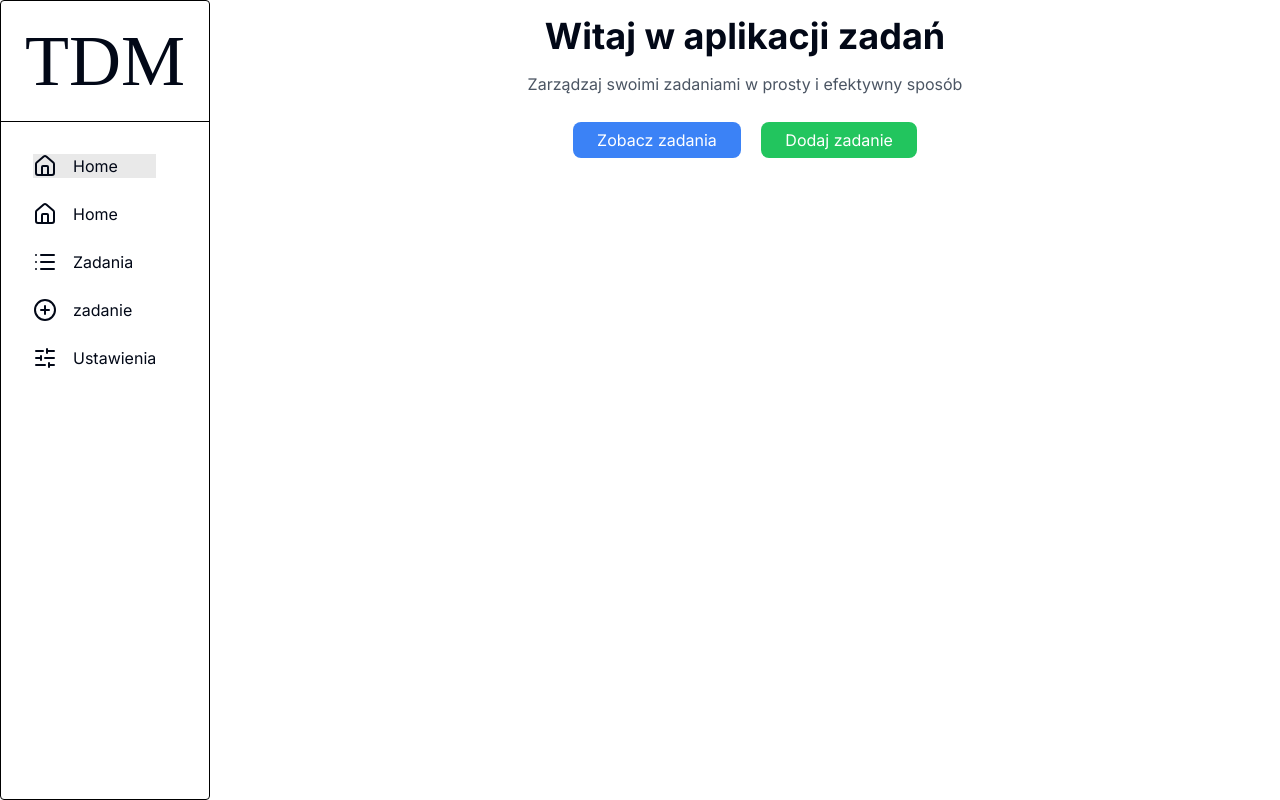
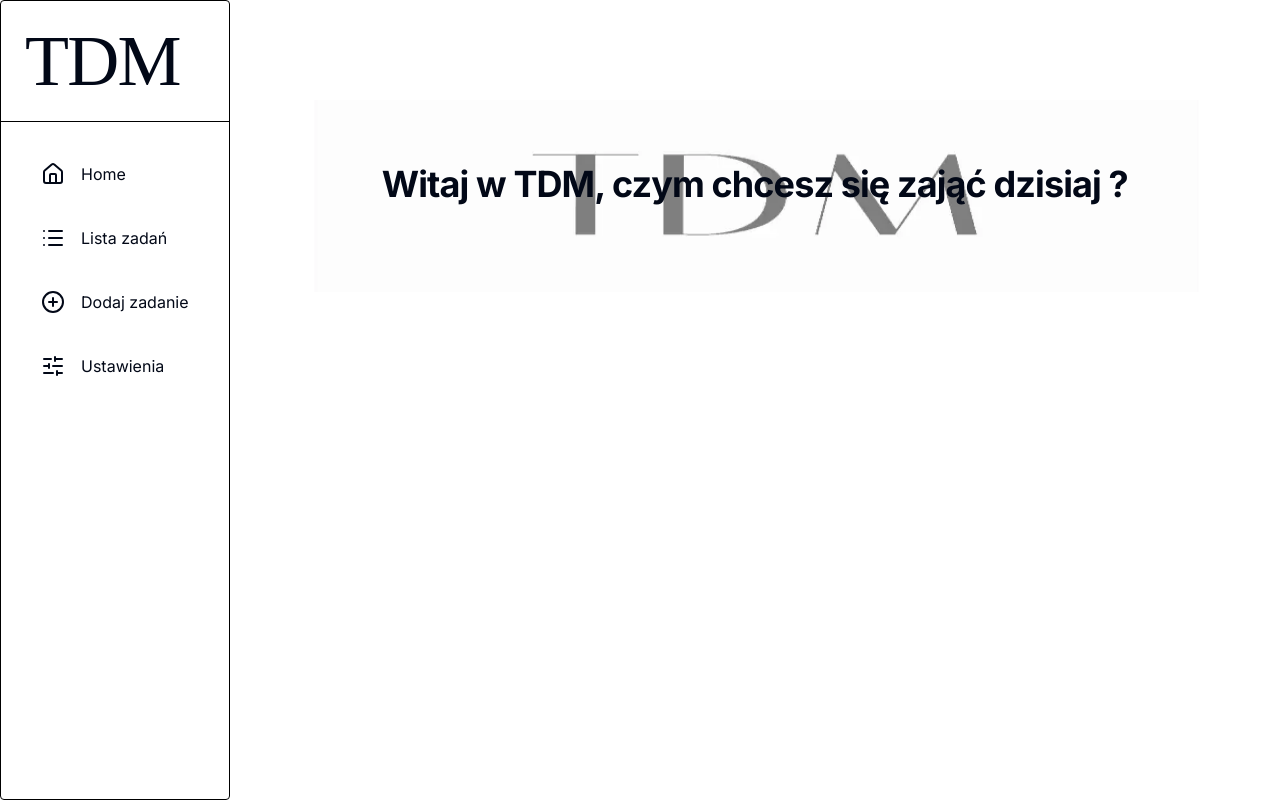
Before and after one commit to BartekFo/task-management-app, a SvelteKit app: page / in a window 1280 px wide. Built offline with nearby package versions, Linux system fonts and the light colour scheme; a web font is replaced by a local one.

Commit message:
feat: finish sidebar; start home page; start tasks list

```diff
--- a/src/app.css
+++ b/src/app.css
@@ -77,6 +77,26 @@
 		@apply bg-background text-foreground;
 	}
 
+	h1 {
+		@apply scroll-m-20 text-4xl font-extrabold tracking-tight lg:text-5xl;
+	}
+
+	h2 {
+		@apply scroll-m-20 border-b pb-2 text-3xl font-semibold tracking-tight transition-colors first:mt-0;
+	}
+
+	h3 {
+		@apply scroll-m-20 text-2xl font-semibold tracking-tight;
+	}
+
+	h4 {
+		@apply scroll-m-20 text-xl font-semibold tracking-tight;
+	}
+
+	p {
+		@apply leading-7 [&:not(:first-child)]:mt-6;
+	}
+
 	.font-italiana {
 		font-family: 'Italiana', serif;
 	}
--- a/src/lib/components/ui/navLink/navLink.svelte
+++ b/src/lib/components/ui/navLink/navLink.svelte
@@ -9,7 +9,10 @@
 	}
 
 	let { Icon, href, label }: Props = $props();
-	const active = $page.url.pathname.startsWith(href);
 </script>
 
-<a {href} class={`flex gap-4 ${active ? 'bg-[#E9E9E9]' : ''}`}><Icon /> {label}</a>
+<a
+	{href}
+	class="flex gap-4 whitespace-nowrap rounded p-2"
+	class:nav-link-active={$page.url.pathname === href}><Icon /> {label}</a
+>
--- a/src/routes/+layout.svelte
+++ b/src/routes/+layout.svelte
@@ -13,15 +13,14 @@
 		<div class="flex items-center justify-between p-8">
 			<div class="flex flex-col gap-6">
 				<NavLink href="/" Icon={Home} label="Home" />
-				<a href="/" class="flex gap-4"><Home /> Home</a>
-				<a href="/tasks" class="flex gap-4"><List />Zadania</a>
-				<a href="/tasks/add" class="flex gap-4"><CirclePlus /> zadanie</a>
-				<a href="/settings" class="flex gap-4"><SlidersHorizontal /> Ustawienia</a>
+				<NavLink href="/tasks" Icon={List} label="Lista zadań" />
+				<NavLink href="/tasks/add" Icon={CirclePlus} label="Dodaj zadanie" />
+				<NavLink href="/settings" Icon={SlidersHorizontal} label="Ustawienia" />
 			</div>
 		</div>
 	</nav>
 
-	<main class="container mx-auto p-4">
+	<main class="container mx-auto p-16">
 		{@render children()}
 	</main>
 </div>
--- a/src/routes/+page.svelte
+++ b/src/routes/+page.svelte
@@ -1,12 +1,12 @@
-<div class="max-w-2xl mx-auto text-center">
-	<h1 class="text-4xl font-bold mb-4">Witaj w aplikacji zadań</h1>
-	<p class="mb-8 text-gray-600">Zarządzaj swoimi zadaniami w prosty i efektywny sposób</p>
-	<div class="space-x-4">
-		<a href="/tasks" class="bg-blue-500 text-white px-6 py-2 rounded-lg hover:bg-blue-600">
-			Zobacz zadania
-		</a>
-		<a href="/tasks/add" class="bg-green-500 text-white px-6 py-2 rounded-lg hover:bg-green-600">
-			Dodaj zadanie
-		</a>
+<script lang="ts">
+	import logo from '$lib/assets/main-logo.webp';
+</script>
+
+<div class="mx-auto mt-9 max-w-4xl text-center">
+	<div class="relative w-full">
+		<img src={logo} alt="Logo" class="h-48" />
+		<h1 class="absolute top-1/3 mb-4 w-full text-4xl font-bold">
+			Witaj w TDM, czym chcesz się zająć dzisiaj ?
+		</h1>
 	</div>
 </div>
--- a/src/routes/tasks/+page.svelte
+++ b/src/routes/tasks/+page.svelte
@@ -1,16 +1,20 @@
 <script lang="ts">
 	import { taskStore } from '$lib/stores/tasks';
+	import Button from '$lib/components/ui/button/button.svelte';
 </script>
 
-<div class="max-w-2xl mx-auto">
-	<h2 class="text-2xl font-bold mb-4">Lista zadań</h2>
-
+<div class="flex flex-col gap-6">
+	<h1>Lista zadań</h1>
+	<div class="h-px w-full bg-black"></div>
+	<Button class="max-w-max" href="/tasks/add">Nowe zadanie</Button>
 	{#if $taskStore.length === 0}
 		<p class="text-gray-600">Brak zadań do wyświetlenia</p>
 	{:else}
 		<div class="space-y-4">
 			{#each $taskStore as task}
-				<div class="flex items-center justify-between p-4 bg-white rounded-lg shadow dark:bg-gray-800">
+				<div
+					class="flex items-center justify-between rounded-lg bg-white p-4 shadow dark:bg-gray-800"
+				>
 					<div class="flex items-center space-x-4">
 						<input
 							type="checkbox"
@@ -19,9 +23,9 @@
 							class="h-4 w-4 text-blue-600"
 						/>
 						<div>
-              <span class={task.completed ? 'line-through text-gray-500' : 'text-blue-500'}>
-                {task.title}
-              </span>
+							<span class={task.completed ? 'text-gray-500 line-through' : 'text-blue-500'}>
+								{task.title}
+							</span>
 							{#if task.description}
 								<p class="text-sm text-gray-500">{task.description}</p>
 							{/if}
```
Also changed, not shown: src/lib/assets/main-logo.webp (added).
